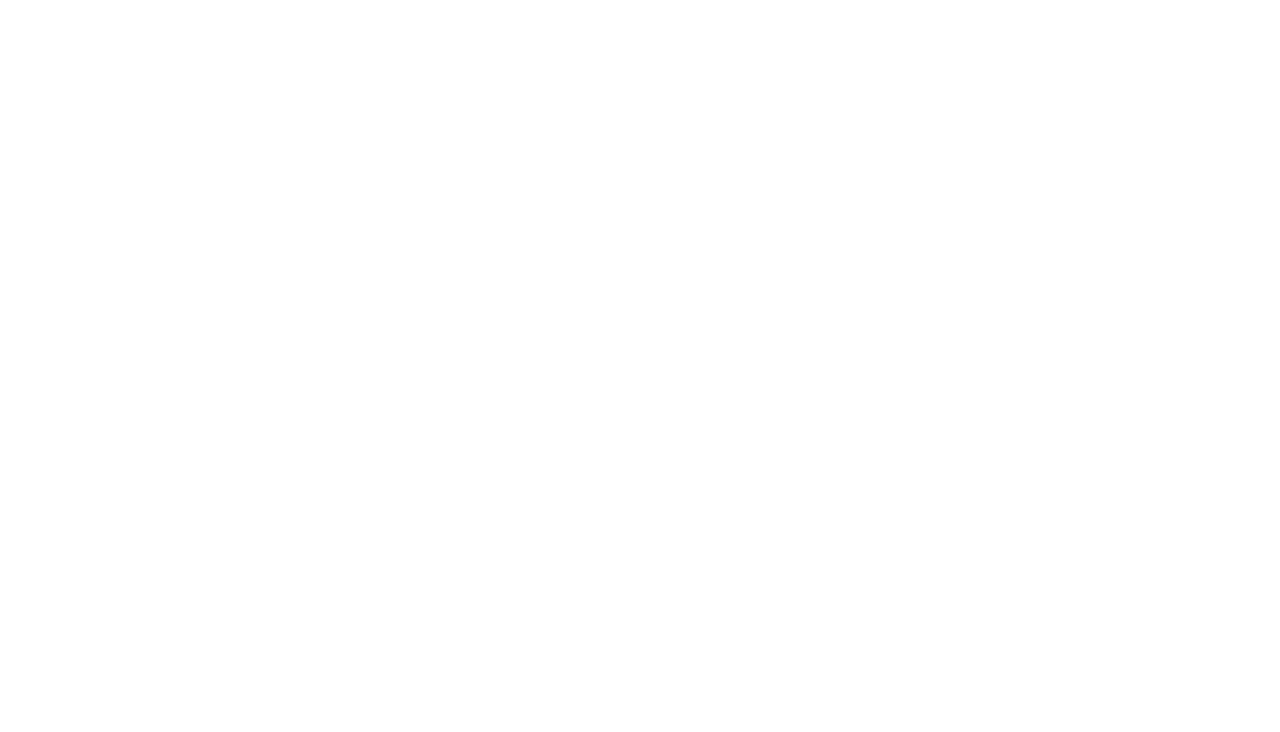
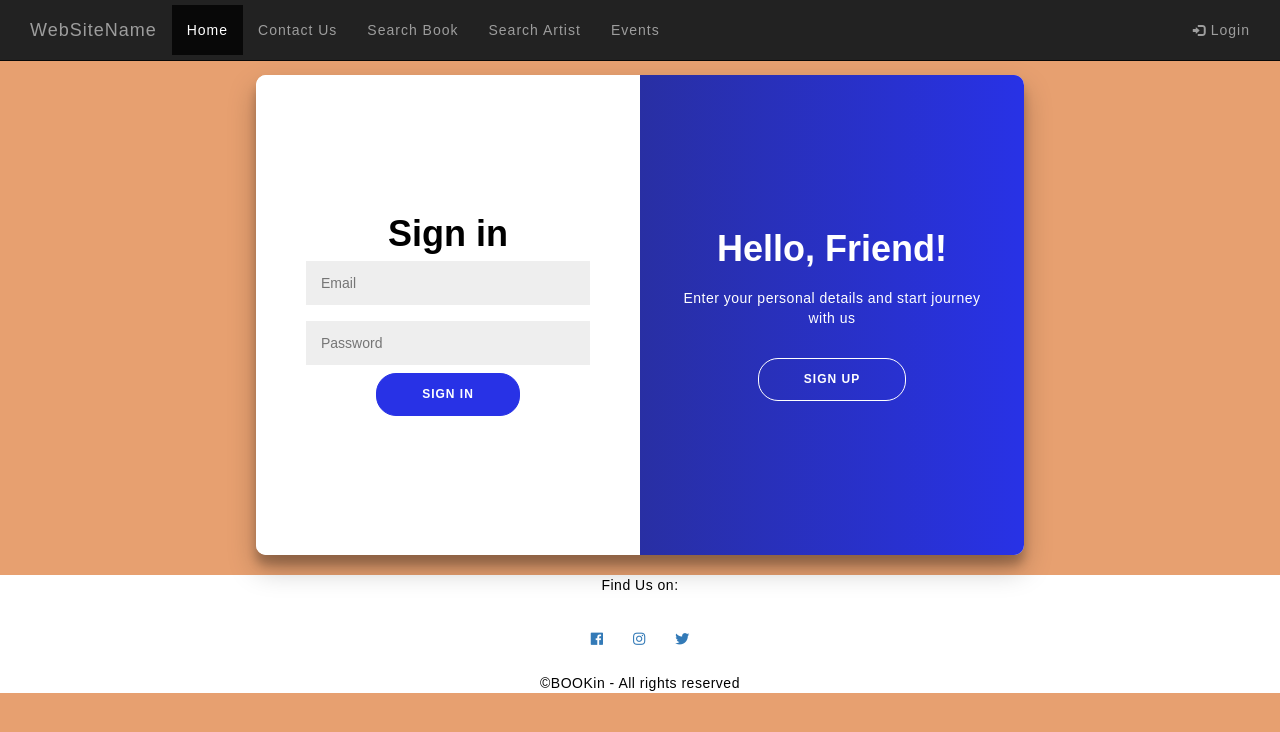
Before and after one commit to MarcoBuratti/HyperMedia, a plain HTML site: page HTML/loginPage.html in a window 1280 px wide. Drawn offline with nearby package versions, Linux system fonts and the light colour scheme.

Commit message:
home update

```diff
--- /dev/null
+++ b/CSS/contact.css
@@ -0,0 +1,71 @@
+body{
+    padding: 0;
+    margin: 0;
+    background-size: cover;
+    background-position: center;
+  }
+
+  a + tag{
+    width: 300px;
+    padding: 40px;
+    border: 0;
+    font-weight: 400;
+    font-family: sans-serif;
+    color: black;
+  }
+
+  .middle{
+    position: fixed;
+    top: 50%;
+    transform: translateY(-50%);
+    width: 100%;
+    text-align: center;
+  }
+  .btn{
+    display: inline-block;
+    width: 90px;
+    height: 90px;
+    background: #f1f1f1;
+    margin: 10px;
+    border-radius: 30%;
+    box-shadow: 0 5px 15px -5px #00000070;
+    color: #3498db;
+    overflow: hidden;
+    position: relative;
+  }
+  .btn i{
+    line-height: 90px;
+    font-size: 26px;
+    transition: 0.2s linear;
+  }
+  .btn:hover i{
+    transform: scale(1.3);
+    color: #f1f1f1;
+  }
+  .btn::before{
+    content: "";
+    position: absolute;
+    width: 120%;
+    height: 120%;
+    background: #3498db;
+    transform: rotate(45deg);
+    left: -110%;
+    top: 90%;
+  }
+  .btn:hover::before{
+    animation: aaa 0.7s 1;
+    top: -10%;
+    left: -10%;
+  }
+  @keyframes aaa {
+    0%{
+      left: -110%;
+      top: 90%;
+    }50%{
+      left: 10%;
+      top: -30%;
+    }100%{
+      top: -10%;
+      left: -10%;
+    }
+  }
--- a/CSS/home.css
+++ b/CSS/home.css
@@ -1,15 +1,85 @@
-body{
+body {
+	background: #e7a070;
+    justify-content: center;
+    align-items: center;
+	flex-direction: column;
+	font-family: sans-serif;
+	height: 100vh;
+    margin: 51px 0 50px;
+    font-size: 14px;
+    line-height: 1.42857143;
+    color: black;
+}
+
+* {
+	box-sizing: border-box;
+}
+
+.navbar {
+    border-radius: 0;
+    margin-bottom: 0;
+    letter-spacing: 1px;
+    padding-left: 15px;
+    padding-right: 15px;
+    padding-top: 5px;
+    padding-bottom: 5px;
+    font: 13px;
+}
+
+#img-carousel {
+    width: 100%;
+    max-height: 450px;
+}
+
+#master{
+    background-color: #e7a070;
+}
+
+.card{
+    box-shadow: 0 4px 8px 0 rgba(0, 0, 0, 0.2);
+    max-width: 300px;
+    margin: auto;
+    text-align: center;
     background-color: white;
 }
 
-#master{
-    background-color: white;
+#rowx{
+    text-align: center;
+    margin-top: 50px;
+    margin-bottom: 50px;
 }
 
-#events{
-    background-color: red;
+#paragrafo1, #myCarousel{
+    margin-bottom: 5%;
 }
 
-#showcase{
-    background-color: blue;
+hr {
+    display: block;
+    unicode-bidi: isolate;
+    margin-block-start: 0.5em;
+    margin-block-end: 0.5em;
+    margin-inline-start: auto;
+    margin-inline-end: auto;
+    overflow: hidden;
+    border-style: inset;
+    border-width: 1px;
 }
+ b{
+     font-weight: 700;
+ }
+
+ h2{
+     font-size: 30px;
+     margin-top: 20px;
+     margin-bottom: 10px;
+ }
+
+#social{
+    text-align: center;
+    margin-top: auto;
+    width: 100%;
+    background-color: white;
+    color: black;
+    text-align: center;
+    height: auto;
+}
--- a/CSS/login.css
+++ b/CSS/login.css
@@ -0,0 +1,232 @@
+
+@import url('https://fonts.googleapis.com/css?family=Montserrat:400,800');
+
+body {
+	background: #e7a070;
+    justify-content: center;
+    align-items: center;
+	flex-direction: column;
+	font-family: sans-serif;
+	height: 100vh;
+    margin: 51px 0 50px;
+    font-size: 14px;
+    line-height: 1.42857143;
+    color: black;
+}
+
+* {
+	box-sizing: border-box;
+}
+
+.navbar {
+    border-radius: 0;
+    margin-bottom: 0;
+    letter-spacing: 1px;
+    padding-left: 15px;
+    padding-right: 15px;
+    padding-top: 5px;
+    padding-bottom: 5px;
+    font: 13px;
+}
+
+h1 {
+	font-weight: bold;
+	margin: 0;
+}
+
+h2 {
+	text-align: center;
+}
+
+p {
+	font-size: 14px;
+	font-weight: 100;
+	line-height: 20px;
+	letter-spacing: 0.5px;
+	margin: 20px 0 30px;
+}
+
+span {
+	font-size: 12px;
+}
+
+button {
+	border-radius: 20px;
+	border: 1px solid rgb(40, 50, 230);
+	background-color: rgb(40, 50, 230);
+	color: #FFFFFF;
+	font-size: 12px;
+	font-weight: bold;
+	padding: 12px 45px;
+	letter-spacing: 1px;
+	text-transform: uppercase;
+	transition: transform 80ms ease-in;
+}
+
+button:active {
+	transform: scale(0.95);
+}
+
+button:focus {
+	outline: none;
+}
+
+button.ghost {
+	background-color: transparent;
+	border-color: #FFFFFF;
+}
+
+form {
+	background-color: #FFFFFF;
+	display: flex;
+	align-items: center;
+	justify-content: center;
+	flex-direction: column;
+	padding: 0 50px;
+	height: 100%;
+	text-align: center;
+}
+
+input {
+	background-color: #eee;
+	border: none;
+	padding: 12px 15px;
+	margin: 8px 0;
+	width: 100%;
+}
+
+.container {
+	background-color: #fff;
+	border-radius: 10px;
+  	box-shadow: 0 14px 28px rgba(0,0,0,0.25),
+			0 10px 10px rgba(0,0,0,0.22);
+	position: relative;
+	overflow: hidden;
+	width: 768px;
+	max-width: 100%;
+	min-height: 480px;
+}
+
+.form-container {
+	position: absolute;
+	top: 0;
+	height: 100%;
+	transition: all 0.6s ease-in-out;
+}
+
+.sign-in-container {
+	left: 0;
+	width: 50%;
+	z-index: 2;
+}
+
+.container.right-panel-active .sign-in-container {
+	transform: translateX(100%);
+}
+
+.sign-up-container {
+	left: 0;
+	width: 50%;
+	opacity: 0;
+	z-index: 1;
+}
+
+.container.right-panel-active .sign-up-container {
+	transform: translateX(100%);
+	opacity: 1;
+	z-index: 5;
+	animation: show 0.6s;
+}
+
+@keyframes show {
+	0%, 49.99% {
+		opacity: 0;
+		z-index: 1;
+	}
+
+	50%, 100% {
+		opacity: 1;
+		z-index: 5;
+	}
+}
+
+.overlay-container {
+	position: absolute;
+	top: 0;
+	left: 50%;
+	width: 50%;
+	height: 100%;
+	overflow: hidden;
+	transition: transform 0.6s ease-in-out;
+	z-index: 100;
+}
+
+.container.right-panel-active .overlay-container{
+	transform: translateX(-100%);
+}
+
+.overlay {
+	background: rgb(255, 255, 255);
+	background: -webkit-linear-gradient(to right, rgb(40, 50, 230),  rgb(41, 44, 97));
+	background: linear-gradient(to right,  rgb(41, 44, 97), rgb(40, 50, 230));
+	background-repeat: no-repeat;
+	background-size: cover;
+	background-position: 0 0;
+	color: #FFFFFF;
+	position: relative;
+	left: -100%;
+	height: 100%;
+	width: 200%;
+  	transform: translateX(0);
+	transition: transform 0.6s ease-in-out;
+}
+
+.container.right-panel-active .overlay {
+  	transform: translateX(50%);
+}
+
+.overlay-panel {
+	position: absolute;
+	display: flex;
+	align-items: center;
+	justify-content: center;
+	flex-direction: column;
+	padding: 0 40px;
+	text-align: center;
+	top: 0;
+	height: 100%;
+	width: 50%;
+	transform: translateX(0);
+	transition: transform 0.6s ease-in-out;
+}
+
+.overlay-left {
+	transform: translateX(-20%);
+}
+
+.container.right-panel-active .overlay-left {
+	transform: translateX(0);
+}
+
+.overlay-right {
+	right: 0;
+	transform: translateX(0);
+}
+
+.container.right-panel-active .overlay-right {
+	transform: translateX(20%);
+}
+
+#master{
+	margin-top: 75px;
+}
+
+#footer{
+    text-align: center;
+    margin-top: auto;
+    width: 100%;
+    background-color: white;
+    color: black;
+    text-align: center;
+    height: auto;
+}
--- a/HTML/loginPage.html
+++ b/HTML/loginPage.html
@@ -0,0 +1,99 @@
+<html lang="en">
+  <head>
+      <title>Example</title>
+      <meta charset="utf-8">
+      <meta name="viewport" content="width=device-width, initial-scale=1, shrink-to-fit=no">
+        <link rel="stylesheet"
+          href="https://maxcdn.bootstrapcdn.com/bootstrap/3.4.0/css/bootstrap.min.css">
+      <link rel="stylesheet" href="https://use.fontawesome.com/releases/v5.7.2/css/all.css">
+      <link rel="stylesheet" href="../CSS/login.css">
+  </head>
+
+  <body>
+    <!--Nav Bar-->
+    <nav class="navbar navbar-inverse navbar-fixed-top">
+      <div class="container-fluid">
+        <div class="navbar-header">
+          <button type="button" class="navbar-toggle" data-toggle="collapse"
+              data-target="#myNavbar">
+            <span class="icon-bar"></span>
+            <span class="icon-bar"></span>
+            <span class="icon-bar"></span>
+          </button>
+            <a class="navbar-brand" href="home.html">WebSiteName</a>
+        </div>
+        <div class="collapse navbar-collapse" id="myNavbar">
+          <ul class="nav navbar-nav navar-left">
+            <li class="active"><a href="home.html">Home</a></li>
+            <li><a href="contact.html">Contact Us</a></li>
+            <li><a href="#">Search Book</a></li>
+            <li><a href="artist.html">Search Artist</a></li>
+            <li><a href="events.html">Events</a></li>
+          </ul>
+          <ul class="nav navbar-nav navbar-right">
+            <li><a href="loginPage.html"><span class="glyphicon glyphicon-log-in"></span> Login</a></li>
+          </ul>
+        </div>
+      </div>
+    </nav>
+    <!--End Nav Bar-->
+    <!--Master Container-->
+    <div class="container" id="master">
+      <div class="form-container sign-up-container">
+        <form action="#">
+          <h1>Create Account</h1>
+          <input type="text" placeholder="Name" />
+          <input type="email" placeholder="Email" />
+          <input type="password" placeholder="Password" />
+          <button>Sign Up</button>
+        </form>
+      </div>
+      <div class="form-container sign-in-container">
+        <form action="#">
+          <h1>Sign in</h1>
+          <input type="email" placeholder="Email" />
+          <input type="password" placeholder="Password" />
+          <button>Sign In</button>
+        </form>
+      </div>
+      <div class="overlay-container">
+        <div class="overlay">
+          <div class="overlay-panel overlay-left">
+            <h1>Welcome Back!</h1>
+            <p>To keep connected with us please login with your personal info</p>
+            <button class="ghost" id="signIn">Sign In</button>
+          </div>
+          <div class="overlay-panel overlay-right">
+            <h1>Hello, Friend!</h1>
+            <p>Enter your personal details and start journey with us</p>
+            <button class="ghost" id="signUp">Sign Up</button>
+          </div>
+        </div>
+      </div>
+    </div>
+    <!--End Master Conainer-->
+    <!--Footer-->
+    <footer class="py-5 bg-dark" id="footer">
+      <div class="container-footer" id="social">
+          <p class="m-0 text-center text-white">Find Us on:</p>
+          <div class="middle">
+              <a class="btn" href="https://www.facebook.com" id="button" target="_blank">
+                <i class="fab fa-facebook" id="firstname"></i>
+              </a>
+              <a class="btn" href="https://www.instagram.com" id="button" target="_blank">
+                <i class="fab fa-instagram" id="firstname"></i>
+              </a>
+              <a class="btn" href="https://www.twitter.com" id="button" target="_blank">
+                <i class="fab fa-twitter" id="firstname"></i>
+              </a>
+              <p class="m-0 text-center text-white">&copy;BOOKin - All rights reserved</p>
+          </div>
+      </div>
+    </footer>
+    <!--End Footer-->
+
+    <script type="text/javascript" src="../JS/login.js"></script>
+    <script src="https://ajax.googleapis.com/ajax/libs/jquery/3.3.1/jquery.min.js"></script>
+    <script src="https://maxcdn.bootstrapcdn.com/bootstrap/3.4.0/js/bootstrap.min.js"></script>
+  </body>
+</html>
--- /dev/null
+++ b/JS/login.js
@@ -0,0 +1,11 @@
+const signUpButton = document.getElementById('signUp');
+const signInButton = document.getElementById('signIn');
+const container = document.getElementById('master');
+
+signUpButton.addEventListener('click', () => {
+	container.classList.add("right-panel-active");
+});
+
+signInButton.addEventListener('click', () => {
+	container.classList.remove("right-panel-active");
+});
```
Also changed, not shown: HTML/contact.html (+13 -6 lines), HTML/home.html (+69 -62 lines), JPG/mongolfiera.jpg (added), JPG/panorama.jpg (added), 2 other files.
